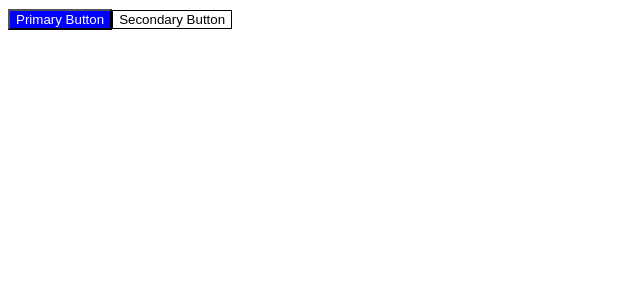
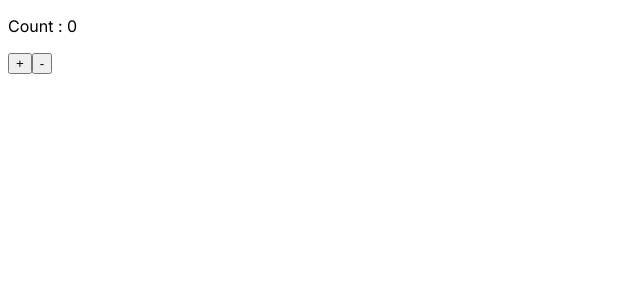
Before and after one commit to 4727yesuraju/Nextjs-ts, a Next.js app: page / in a window 1280 px wide. Shown: the top 300 px of the page, without its empty margins (0-640 px from the left). Built offline with nearby package versions, Linux system fonts and the light colour scheme.

Commit message:
context API is completed

```diff
--- a/app/page.tsx
+++ b/app/page.tsx
@@ -7,6 +7,8 @@ import Counter from "@/components/4useState/Counter";
 import ElementWrapper from "@/components/5ElementWrapper/ElementWrapper";
 import Form from "@/components/5forms/Form";
 import Button, { primaryButtonProps, secondaryButtonProps } from "@/components/6TypePredicate/button";
+import MyComponent from "@/components/7context/MyComponent2";
+import { MyProvider } from "@/components/7context/MyContext2";
 import Image from "next/image";
 
 
@@ -26,8 +28,12 @@ export default function Home() {
        {/* <ElementWrapper elementType="div" className={"box"} onClick={()=>alert("U clicked")}>
             <p>This a element with className box</p>
        </ElementWrapper> */}
-        <Button {...primaryButtonProps}/>
-        <Button {...secondaryButtonProps}/>
+        {/* <Button {...primaryButtonProps}/>
+        <Button {...secondaryButtonProps}/> */}
+
+        <MyProvider>
+          <MyComponent />
+        </MyProvider>
        </section>
   );
 }
--- /dev/null
+++ b/components/7context/MyComponent2.tsx
@@ -0,0 +1,15 @@
+import React, { useContext } from 'react'
+import { MyContext } from './MyContext2'
+
+function MyComponent2() {
+    const {count,increment,decrement}  = useContext(MyContext);
+  return (
+    <div>
+      <p>Count : {count}</p>
+      <button onClick={increment}>+</button>
+      <button onClick={decrement}>-</button>
+    </div>
+  )
+}
+
+export default MyComponent2
--- /dev/null
+++ b/components/7context/MyContext2.tsx
@@ -0,0 +1,33 @@
+import { createContext, FC, ReactNode, useState } from "react"
+
+interface MyContextProps{
+    count : number,
+    increment : ()=>void,
+    decrement : ()=>void
+}
+
+export const MyContext = createContext<MyContextProps>({
+    count : 0,
+    increment : ()=>{},
+    decrement : ()=>{}
+})
+
+interface MyProviderProps {
+    children : ReactNode
+}
+
+export const MyProvider : FC<MyProviderProps> = ({children})=>{
+    const [count,setCount] = useState<number>(0);
+    const increment = ()=>{
+        setCount(count+1);
+    }
+    const decrement = ()=>{
+        setCount(count-1);
+    }
+    return (
+        <MyContext.Provider value={{count,increment,decrement}}>
+            {children}
+        </MyContext.Provider>
+
+    )
+}
```
Also changed, not shown: components/7context/MyComponent.tsx (added, +24 -0 lines), components/7context/MyContext.tsx (added, +25 -0 lines).
